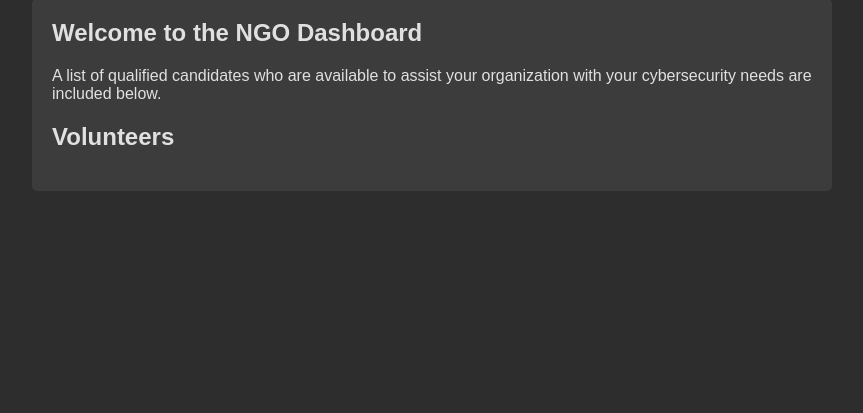
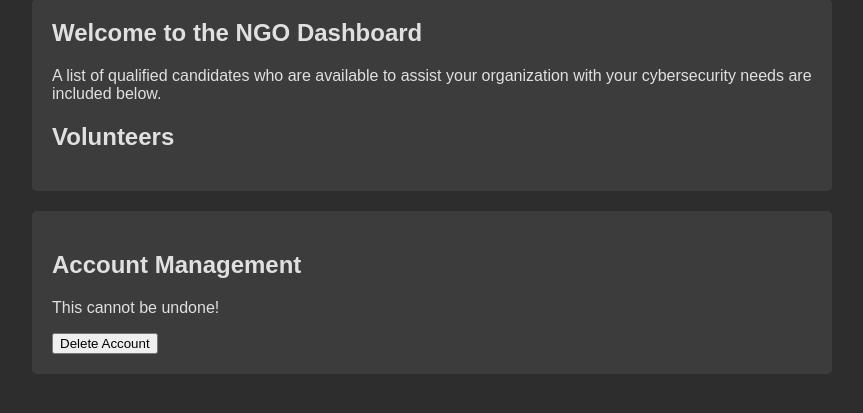
Before and after one commit to JulianSoriano/Guardian-Link, a PHP site: page /ngo_dashboard.php in a window 1280 px wide. Shown: the part 149-562 px from the top of the page, without its empty margins (208-1071 px from the left). Run offline with PHP 8.4, Linux system fonts and the light colour scheme; the visitor is signed in with stand-in values (Sample User, id 1); data that the repository does not hold is empty.

Commit message:
Julian's Guardian Link v2.0
Admin Privileges complete.

```diff
--- a/ngo_dashboard.php
+++ b/ngo_dashboard.php
@@ -1,11 +1,15 @@
 <!--ngo_dashboard.php: The protected part of the site for the NGO user.-->
 
 <?php
+// Start output buffering
+ob_start();
+
 //Start or resume the existing session. You'd put this code at the top of any "protected" page you create
 session_start();
 
 //Grab user data from the database using the user_id and let them access the "logged in only pages.
 if ( isset( $_SESSION['user_id'] ) ) {
+    $user_id = $_SESSION['user_id'];
 
 } else {
 
@@ -87,11 +91,44 @@ require 'header.php';
             ?>
         </section>
 
+        <!-- Delete Account Section -->
+        <section>
+            <h2>Account Management</h2>
+            <p>This cannot be undone!</p>
+            <form method="POST" action="">
+                <!-- Submit Button -->
+                <input type="submit" name="delete_account" value="Delete Account" onclick="return confirm('Are you sure you want to delete this account?');">
+            </form>
+        </section>
 
     </div>
 
 <!-- End of Body Section -->
 </body>
 
+<?php
+// Handle account deletion if the form is submitted
+if (isset($_POST['delete_account'])) {
+    // Prepare the SQL statement to delete the user's account
+    $sql_delete = "DELETE FROM ngo WHERE idnumber = ?";
+    $stmt_delete = mysqli_stmt_init($conn);
+
+    if (!mysqli_stmt_prepare($stmt_delete, $sql_delete)) {
+        echo "SQL Error: " . mysqli_stmt_error($stmt_delete);
+    } else {
+        // Bind parameters and execute the deletion query
+        mysqli_stmt_bind_param($stmt_delete, "s", $user_id);
+        mysqli_stmt_execute($stmt_delete);
+
+        // Destroy the session and redirect to the login page
+        session_destroy();
+        header("Location: ngo_login.php");
+    }
+}
+
+//End output buffering and flush the output
+ob_end_flush();
+?>
+
 <!-- End of ngo_dashboard.php file -->
 </html>
```
Also changed, not shown: volunteer_dashboard.php (+37 -0 lines), README.md.
